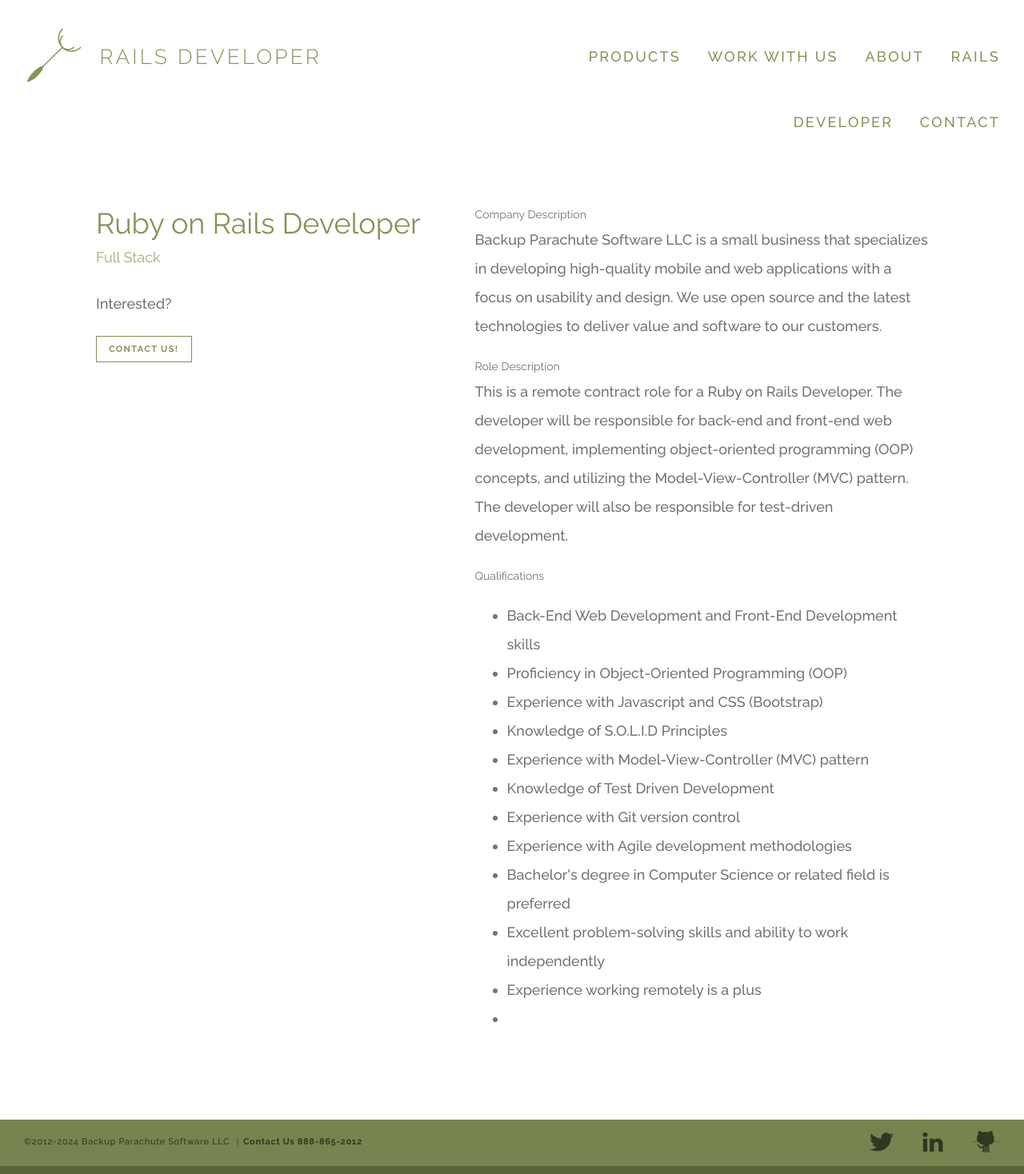
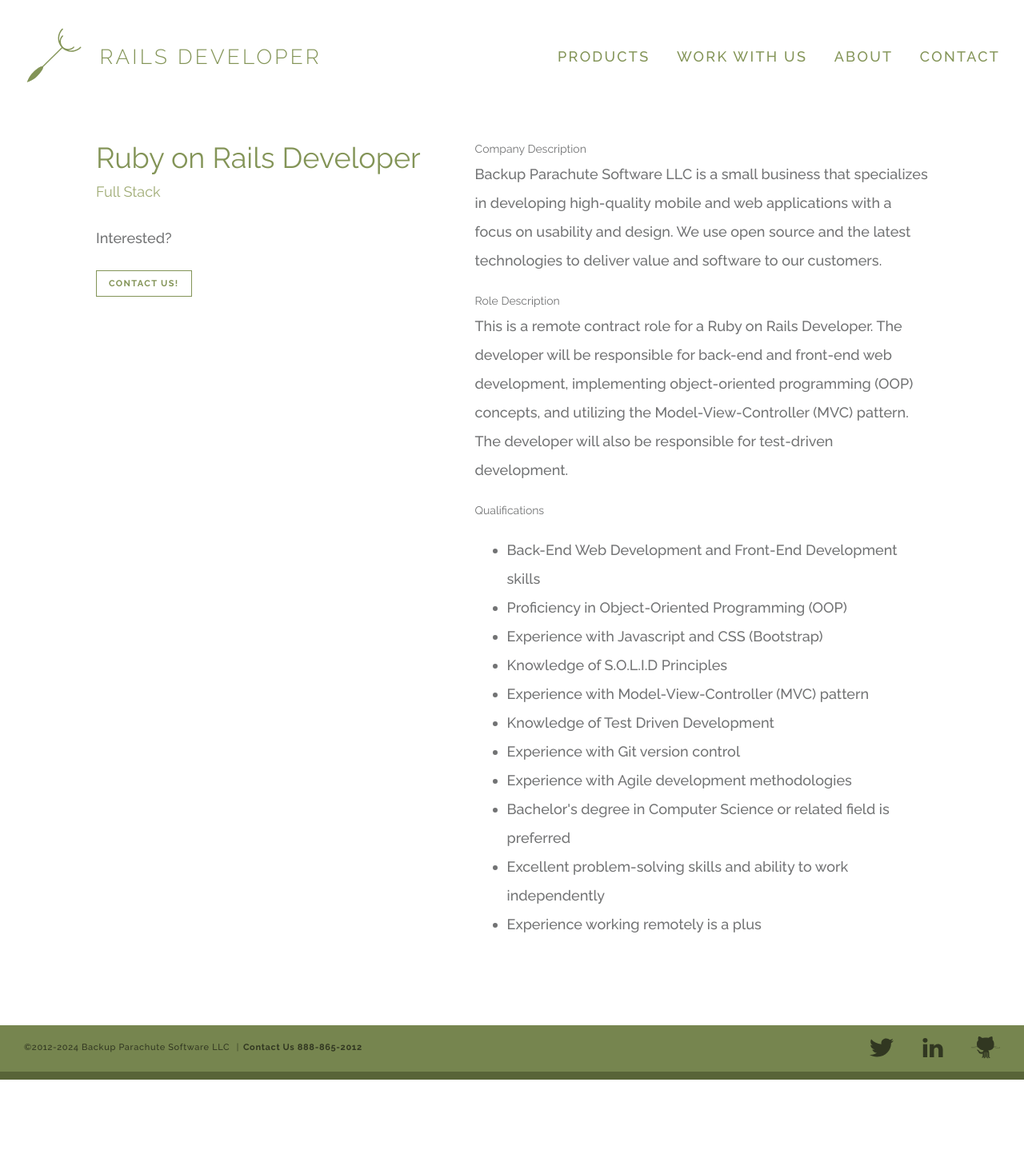
Before and after one commit to backupparachute/backupparachute.github.com, a Jekyll site: the page built from jobs/rails-dev.html, in a window 1280 px wide. Shown: the whole page at 80% size. Built offline with Jekyll 4.4.1, drawn with Linux system fonts in a browser that asks for light colours; comment, search, counter and statistics services are not loaded; after the commit the page ends 1350 px from its top, so only the background shows below that.

Commit message:
fix link and ul

```diff
--- a/jobs/rails-dev.html
+++ b/jobs/rails-dev.html
@@ -38,7 +37,6 @@ navOrder: 4
     <li>Bachelor's degree in Computer Science or related field is preferred</li>
     <li>Excellent problem-solving skills and ability to work independently</li>
     <li>Experience working remotely is a plus</li>
-    <li></li>
   </ul>
   <p>
   </p>
```
Also changed, not shown: other parts of jobs/rails-dev.html (+0 -1 lines).
